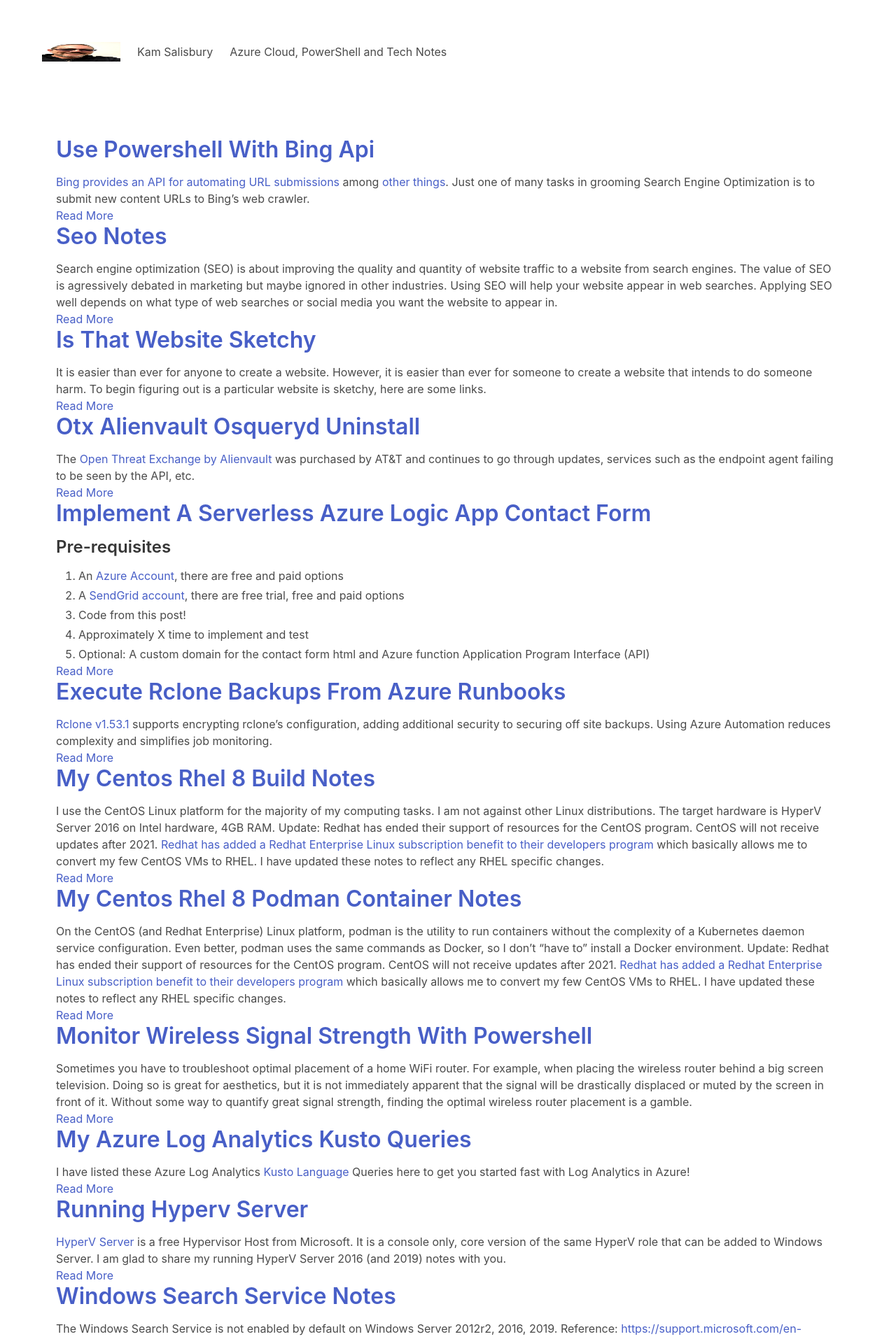
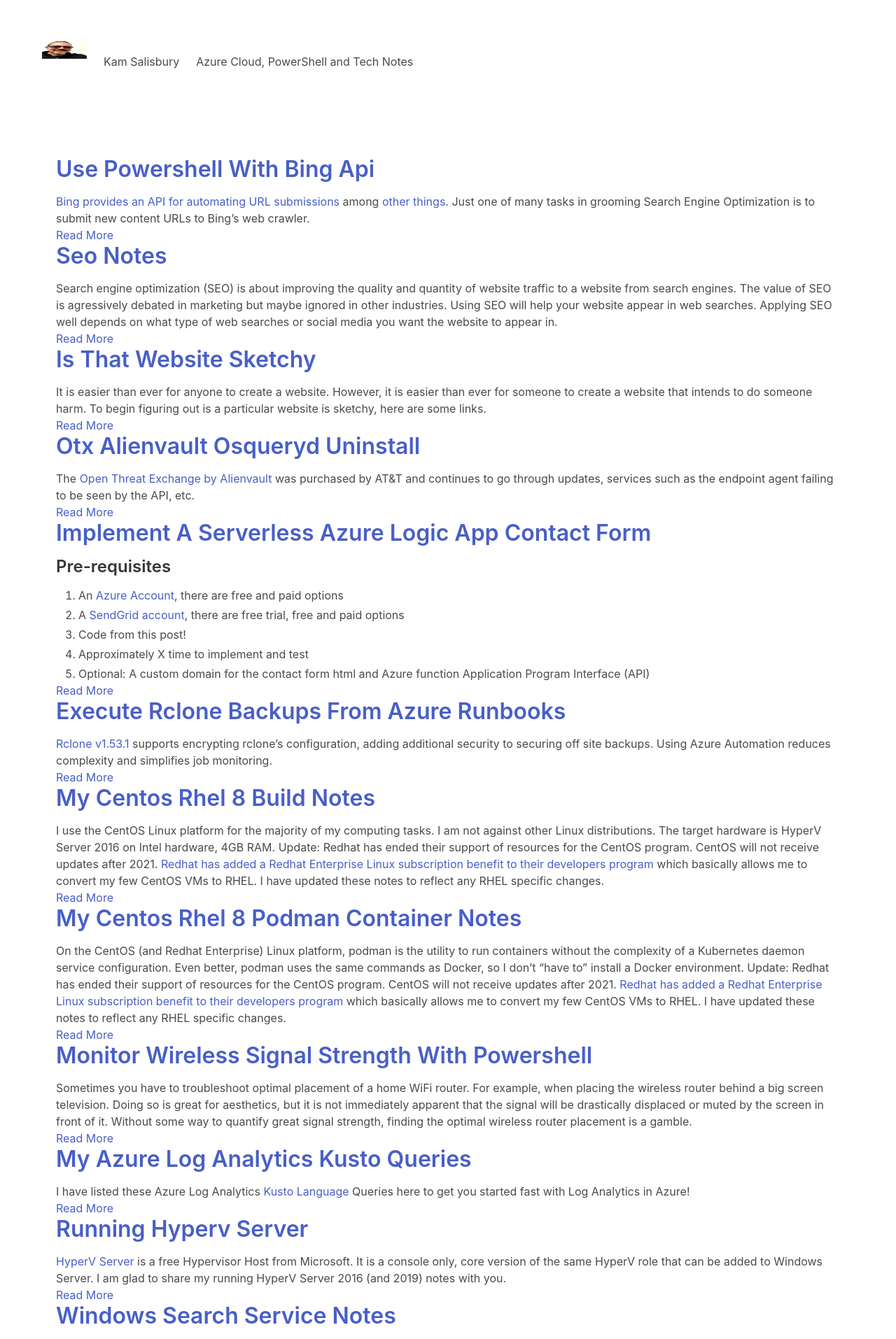
Before and after one commit to kamsalisbury/kamsalisbury.github.io, a Jekyll site: the page built from index.html, in a window 1280 px wide. Shown: the top 1914 px of the page at 70% size. Built offline with Jekyll 4.4.1, drawn with Linux system fonts in a browser that asks for light colours; nearby versions of some CDN libraries.

Commit message:
Update navbar default.html

```diff
--- a/_layouts/default.html
+++ b/_layouts/default.html
@@ -20,14 +20,16 @@
       <nav class="navbar" role="navigation" aria-label="main navigation"> <!-- Bulma NavBar https://bulma.io/documentation/components/navbar/ -->
         <div class="navbar-brand">
           <a class="navbar-item" href="{{ site.baseurl }}/">
-            <img src="{{ site.avatar }}" width="112" height="28">
+            <figure class="image is-64x64">
+              <img src="{{ site.avatar }}" />
+            </figure>
           </a>
 
-          <a role="button" class="navbar-burger" aria-label="menu" aria-expanded="false" data-target="navbarBasicExample">
+          <!-- <a role="button" class="navbar-burger" aria-label="menu" aria-expanded="false" data-target="navbarBasicExample">
             <span aria-hidden="true"></span>
             <span aria-hidden="true"></span>
             <span aria-hidden="true"></span>
-          </a>
+          </a> -->
         </div>
 
         <div id="navbarBasicExample" class="navbar-menu">
@@ -36,9 +38,9 @@
               {{ site.name }}
             </a>
 
-            <a class="navbar-item">
+            <h4 class="navbar-item">
               {{ site.description }}
-            </a>
+            </h4>
 
             <!-- <div class="navbar-item has-dropdown is-hoverable">
               <a class="navbar-link">
```
